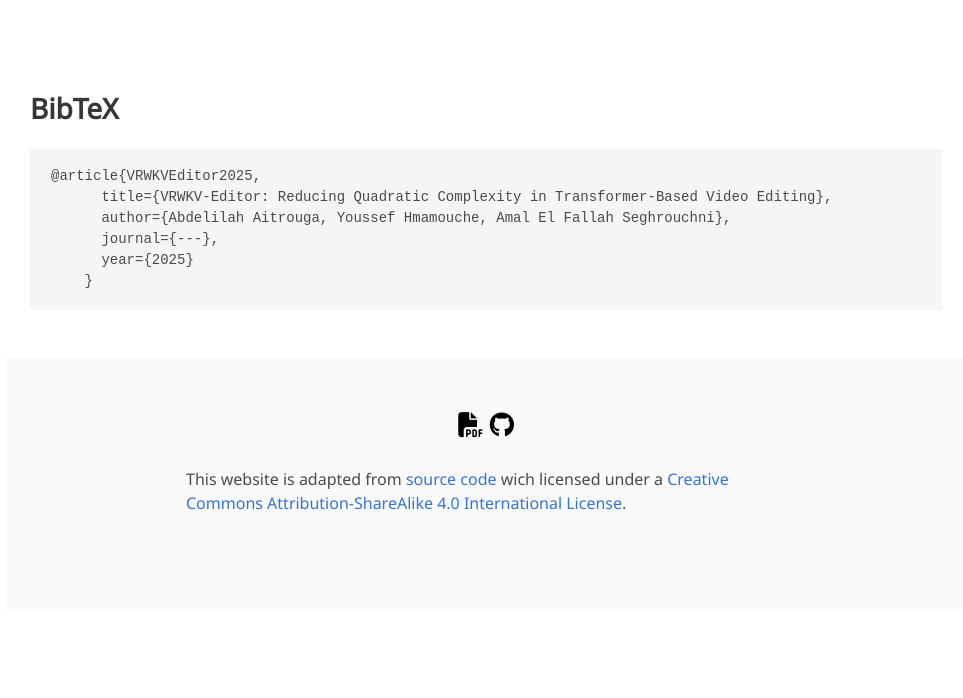
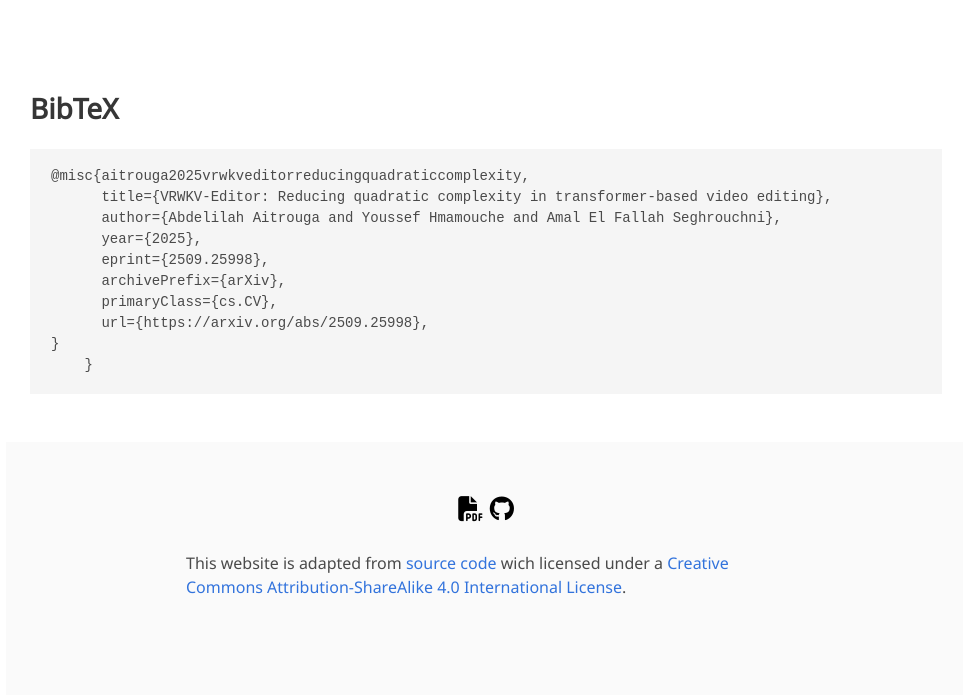
Before and after one commit to abdo-RG/VRWKV-Editor, a plain HTML site: page index.html in a window 1280 px wide. Shown: the part 8417-9115 px from the top of the page, without its empty margins (154-1117 px from the left). Before the commit the page ends 9076 px from the top, so only its background shows below. Drawn offline with nearby package versions, Linux system fonts and the light colour scheme; some icons are missing; a web font is replaced by a local one.

Commit message:
Update index.html

```diff
--- a/index.html
+++ b/index.html
@@ -1053,11 +1053,15 @@
 <section class="section" id="BibTeX">
   <div class="container content is-max-desktop">
     <h2 class="title">BibTeX</h2>
-    <pre><code>@article{VRWKVEditor2025,
-      title={VRWKV-Editor: Reducing Quadratic Complexity in Transformer-Based Video Editing},
-      author={Abdelilah Aitrouga, Youssef Hmamouche, Amal El Fallah Seghrouchni},
-      journal={---},
-      year={2025}
+    <pre><code>@misc{aitrouga2025vrwkveditorreducingquadraticcomplexity,
+      title={VRWKV-Editor: Reducing quadratic complexity in transformer-based video editing},
+      author={Abdelilah Aitrouga and Youssef Hmamouche and Amal El Fallah Seghrouchni},
+      year={2025},
+      eprint={2509.25998},
+      archivePrefix={arXiv},
+      primaryClass={cs.CV},
+      url={https://arxiv.org/abs/2509.25998},
+}
     }</code></pre>
   </div>
 </section>
```
